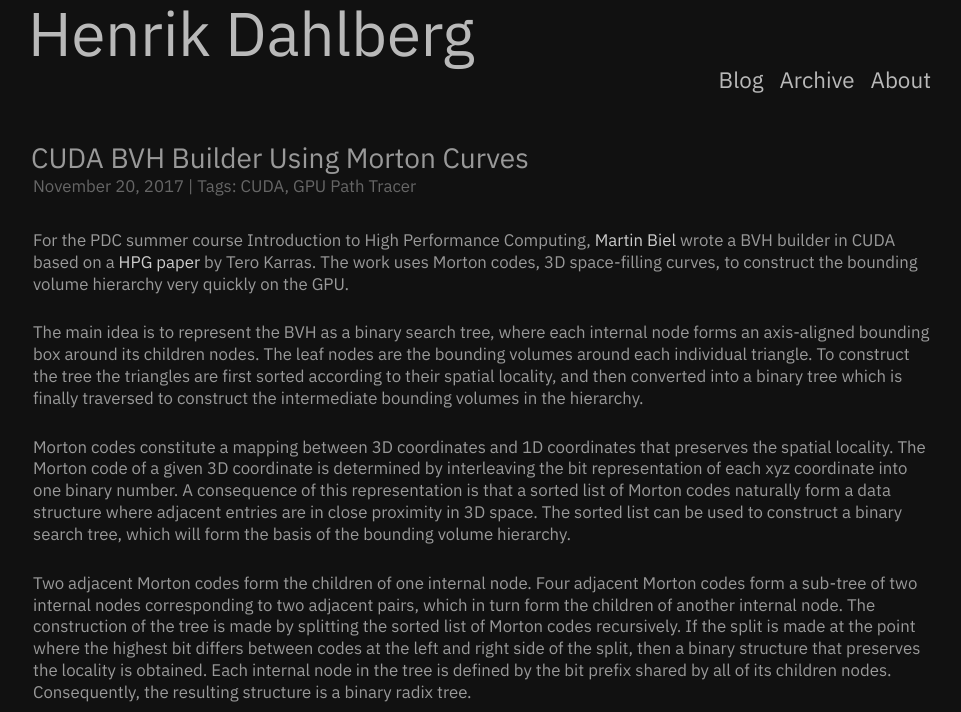
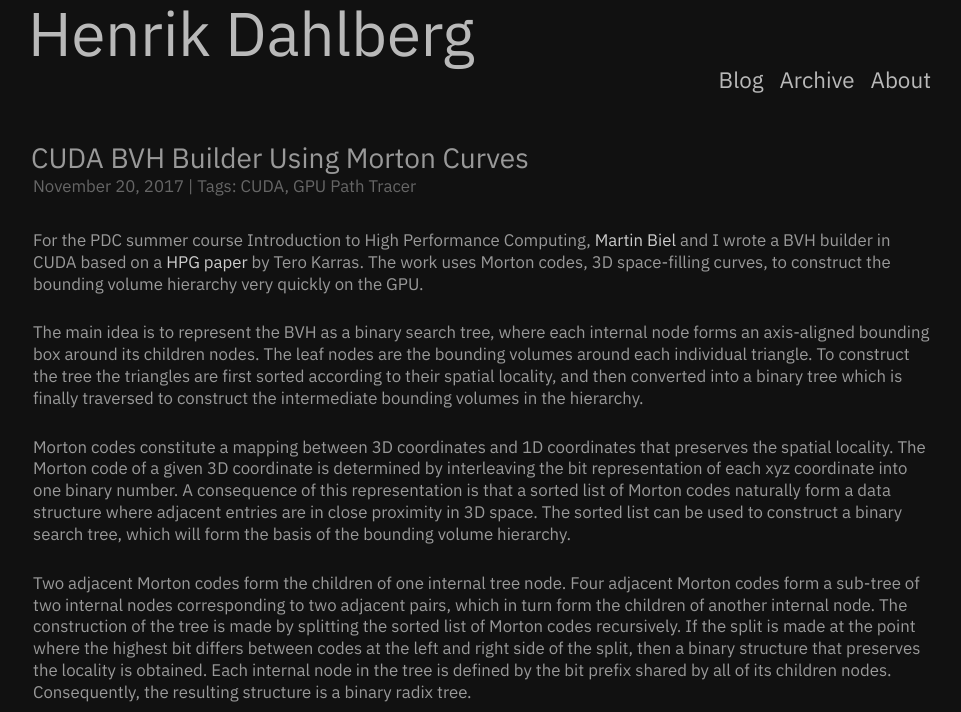
Before and after one commit to henrikdahlberg/henrikdahlberg.github.io, a Jekyll site: the page built from _posts/blog/2017-11-20-cuda-bvh-builder-using-morton-curves.md, in a window 1280 px wide and 1400 px high, cut to the strip 0-712 px from the top of the window. Shown: the whole strip, without its empty margins (157-1118 px from the left). Built offline with Jekyll 4.4.1, drawn with Linux system fonts in a browser that asks for light colours; some web fonts are replaced; some of the changed text lies outside the part shown.

Commit message:
Update 2017-11-20-cuda-bvh-builder-using-morton-curves.md

```diff
--- a/_posts/blog/2017-11-20-cuda-bvh-builder-using-morton-curves.md
+++ b/_posts/blog/2017-11-20-cuda-bvh-builder-using-morton-curves.md
@@ -5,19 +5,19 @@
 author: Henrik Dahlberg
 ---
 
-For the PDC summer course Introduction to High Performance Computing, [Martin Biel](https://martinbield.aerobatic.io/) wrote a BVH builder in CUDA based on a [HPG paper](http://research.nvidia.com/sites/default/files/publications/karras2012hpg_paper.pdf) by Tero Karras. The work uses Morton codes, 3D space-filling curves, to construct the bounding volume hierarchy very quickly on the GPU.
+For the PDC summer course Introduction to High Performance Computing, [Martin Biel](https://martinbield.aerobatic.io/) and I wrote a BVH builder in CUDA based on a [HPG paper](http://research.nvidia.com/sites/default/files/publications/karras2012hpg_paper.pdf) by Tero Karras. The work uses Morton codes, 3D space-filling curves, to construct the bounding volume hierarchy very quickly on the GPU.
 
 The main idea is to represent the BVH as a binary search tree, where each internal node forms an axis-aligned bounding box around its children nodes. The leaf nodes are the bounding volumes around each individual triangle. To construct the tree the triangles are first sorted according to their spatial locality, and then converted into a binary tree which is finally traversed to construct the intermediate bounding volumes in the hierarchy.
 
 Morton codes constitute a mapping between 3D coordinates and 1D coordinates that preserves the spatial locality. The Morton code of a given 3D coordinate is determined by interleaving the bit representation of each xyz coordinate into one binary number. A consequence of this representation is that a sorted list of Morton codes naturally form a data structure where adjacent entries are in close proximity in 3D space. The sorted list can be used to construct a binary search tree, which will form the basis of the bounding volume hierarchy.
 
-Two adjacent Morton codes form the children of one internal node. Four adjacent Morton codes form a sub-tree of two internal nodes corresponding to two adjacent pairs, which in turn form the children of another internal node. The construction of the tree is made by splitting the sorted list of Morton codes recursively. If the split is made at the point where the highest bit differs between codes at the left and right side of the split, then a binary structure that preserves the locality is obtained. Each internal node in the tree is defined by the bit prefix shared by all of its children nodes. Consequently, the resulting structure is a binary radix tree.
+Two adjacent Morton codes form the children of one internal tree node. Four adjacent Morton codes form a sub-tree of two internal nodes corresponding to two adjacent pairs, which in turn form the children of another internal node. The construction of the tree is made by splitting the sorted list of Morton codes recursively. If the split is made at the point where the highest bit differs between codes at the left and right side of the split, then a binary structure that preserves the locality is obtained. Each internal node in the tree is defined by the bit prefix shared by all of its children nodes. Consequently, the resulting structure is a binary radix tree.
 
 Here is a visualization of the hierarchy on the Stanford Dragon model.
 ![](https://raw.githubusercontent.com/henrikdahlberg/GPUPathTracer/master/Images/DragonBVH.png)
 
 
-There are lots of technicalities in how to prevent race conditions between GPU threads when constructing the BVH from the radix tree, as well as how to traverse the tree on the GPU once it is built. I advise anyone interested in the details to read the paper, as well as the [follow-up paper](http://research.nvidia.com/sites/default/files/pubs/2013-07_Fast-Parallel-Construction/karras2013hpg_paper.pdf) by Tero Karras and Timo Aila on how to improve trees build by this method. The BVH introduced here is not necessarily superior to a BVH built according to SAH or a similar heuristic, but since it is generated on the GPU it builds hierarchies very quickly, allowing it to be used in interactive applications such as games that require fast BVH generation and intersection tests for things such as collisions. In short, the implementation allows me to generate a BVH for a scene in the matter of milliseconds, and as with any acceleration structure the number of intersection tests is reduced dramatically. To summarize, below are some images rendered in my CUDA path tracer that would have been very time consuming if not for the implementation of a BVH.
+There are lots of technicalities in how to avoid recursion on the GPU and prevent race conditions between GPU threads when constructing the BVH from the radix tree, as well as how to traverse the tree on the GPU once it is built. I advise anyone interested in the details to read the paper, as well as the [follow-up paper](http://research.nvidia.com/sites/default/files/pubs/2013-07_Fast-Parallel-Construction/karras2013hpg_paper.pdf) by Tero Karras and Timo Aila on how to improve trees build by this method. The BVH introduced here is not necessarily superior to a BVH built according to SAH or a similar heuristic, but since it is generated on the GPU it builds hierarchies very quickly, allowing it to be used in interactive applications such as games that require fast BVH generation and intersection tests for things such as collisions. In short, the implementation allows me to generate a BVH for a scene in the matter of milliseconds, and as with any acceleration structure the number of intersection tests is reduced dramatically. To summarize, below are some images rendered in my CUDA path tracer that would have been very time consuming if not for the implementation of a BVH.
 
 A model of a Star Destroyer from my favourite franchise Star Wars. I haven't implemented texture mapping yet so it is missing some detail, looking a bit dull and perhaps not doing the thing from the films justice. The stars are modeled by small, bright spherical light sources at a randomized distance from the model center. The model is lit by a larger sun-like object from the side.
 ![]({{ site.url }}/assets/StarDestroyer.png)
```
